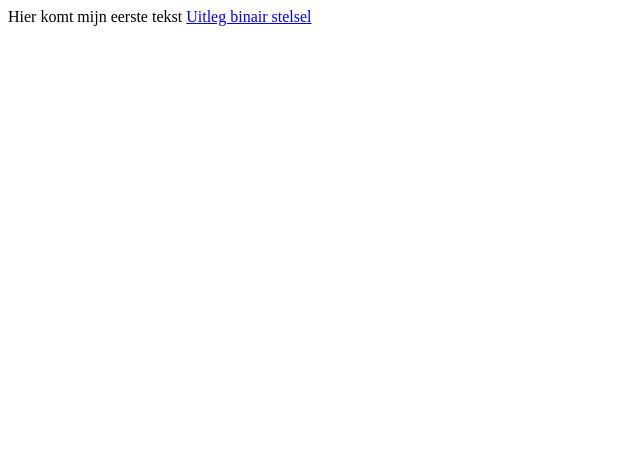
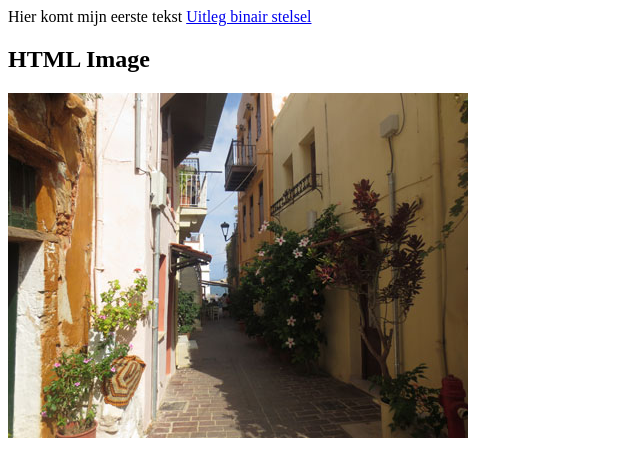
Before and after one commit to TijnVanDeHoef/TijnVanDeHoef.github.io, a plain HTML site: page index.html in a window 1280 px wide. Shown: the whole page, without its empty margins (0-640 px from the left). Drawn offline with Linux system fonts and the light colour scheme.

Commit message:
Update index.html
afbeelding toegevoegd

```diff
--- a/index.html
+++ b/index.html
@@ -9,6 +9,7 @@
     Hier komt mijn eerste tekst
 
     <a href="binairstelsel.html">Uitleg binair stelsel</a>
-
+    <h2>HTML Image</h2>
+<img src="img_chania.jpg" alt="Flowers in Chania" width="460" height="345">
   </body>
 </html>
```
